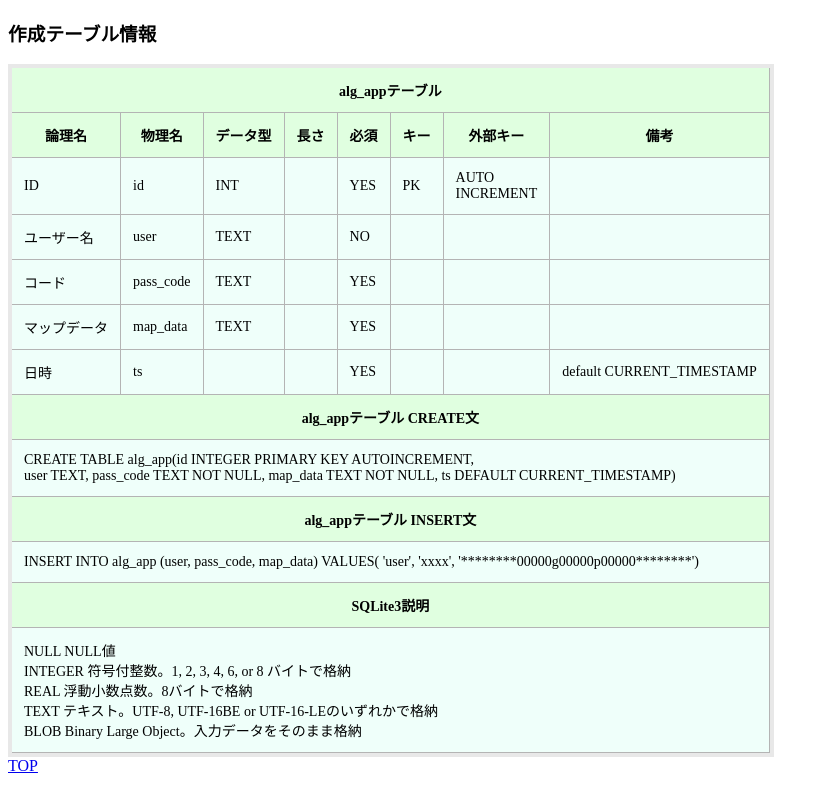
After one commit to NakasatoH/Syuproject, a Django app: page /algApp/tableinfo/ in a window 1280 px wide. The commit adds this page. Shown: the whole page, without its empty margins (0-829 px from the left). Run offline with Django 3.2, Linux system fonts and the light colour scheme.

```diff
--- a/SyuProject/settings.py
+++ b/SyuProject/settings.py
@@ -77,7 +77,7 @@
 DATABASES = {
     'default': {
         'ENGINE': 'django.db.backends.sqlite3',
-        'NAME': os.path.join(BASE_DIR, 'db.sqlite3'),
+        'NAME': os.path.join(BASE_DIR, 'sp.sqlite3'),
     }
 }
 
--- a/algApp/urls.py
+++ b/algApp/urls.py
@@ -7,5 +7,6 @@
     url(r'^imagemove/', views.imagemove, name='imagemove'),
     url(r'^movesample/', views.movesample, name='movesample'),
     url(r'^ddplusmove/', views.ddpulsmove, name='ddplusmove'),
-    url(r'^createmap/', views.createmap, name='createmap')
+    url(r'^createmap/', views.createmap, name='createmap'),
+    url(r'^tableinfo/', views.tableinfo, name='tableinfo'),
 ]
--- a/algApp/views.py
+++ b/algApp/views.py
@@ -1,13 +1,10 @@
 # -*- coding:utf-8 -*-
 
 
+import configparser
+from numpy import *
 from django.shortcuts import render
-import configparser
-import sys
-import io
-import json
-from numpy import *
-from django.http import HttpResponse
+import sqlite3
 
 
 def index(request):
@@ -89,9 +86,9 @@
     # result.htmlへ
     if request.method == "POST":
         mapData = ""
-        mes = ""
+        mapStr = ""
         uid = ""
-        root = ""
+        root = "ルートデータ無し　createResult.html　へ"
         pPositionX = ""  # プレイヤーのx座標
         pPositionY = ""  # 〃        y座標
         try:
@@ -109,13 +106,14 @@
             cnt = 0
             for y in range(0, 10):
                 for x in range(0, 10):
-                    mes = str(mes) + str(c_map[y][x])
+                    mapStr = str(mapStr) + str(c_map[y][x])
             uid = request.POST['uniqueId']
-            print('uniqueID : ' + str(uid) + ' c_map: ' + str(mes))
+            print('uniqueID : ' + str(uid) + ' c_map: ' + str(mapStr))
         except:
             print("取得できず")
 
-        if root == 'next':
+        # createResult  -> ddPulsMove.html
+        if root == 'toPlay':
             try:
                 mapData = request.POST['mapData']
                 pPositionX = request.POST['pX']
@@ -146,15 +144,74 @@
                 'cvs_height': cvs_height,
             }
             return render(request, 'ddPlusMove.html', data)
-        else:
+        elif root == 'toResult':
+            user = ''
+            passCode = ""
+
+            # NULL許可
+            try:
+                user = request.POST['user']
+            except:
+                print("ユーザー名なし")
+            if(user == ''):
+                user = "NoName"
+
+            # パスコード取得　NOTNULL
+            try:
+                passCode = request.POST['passCode']
+            except:
+                print("requestエラー　障害在り")
+
+            # データベース接続
+            connector = sqlite3.connect("sp.sqlite3")
+
+            # SQL文作成 sv_user テーブル作成 sql
+            sql = "CREATE TABLE alg_app(id INTEGER PRIMARY  KEY AUTOINCREMENT, user TEXT, pass_code TEXT NOT NULL, map_data TEXT NOT NULL, ts DEFAULT CURRENT_TIMESTAMP )"
+            try:
+                # SQL文実行
+                connector.execute(sql)
+                # SQL文更新
+                connector.commit()
+            except:
+                print("DB作成済み")
+            connector.close()
+
+            connector = sqlite3.connect("sp.sqlite3")
+            try:
+                # 必ずu""でユニコードに変換すること
+                connector.execute(u"INSERT INTO alg_app(user, pass_code, map_data) VALUES( ?,?,? )",
+                                  (user, passCode, mapStr))
+                ins_mes = str("alg_appテーブルに、ユーザー名：【") + str(user) + str("】 パスコード：【") + str(passCode) + str(
+                    "】 mapStr：【") + str(mapStr) + str("】")
+            except:
+                ins_mes = "データベース INSERT エラー"
+            connector.commit()
+            connector.close()
             data = {
                 'uid': uid,
                 'mapData': c_map
             }
             return render(request, 'createResult.html', data)
+        # 条件を満たしていないためResult画面ではなくCreateMap.htmlに戻す
+        elif root == 'toCreate':
+            inifile = configparser.ConfigParser()  # SafeConfigParser()から名称変更
+            inifile.read('static/config/stageSample01.ini', encoding='utf-8')
+
+            # Configファイルから設定情報を取得
+            block_size = inifile.get('settings', 'block_size')
+            cvs_width = inifile.get('settings', 'canvas_width')
+            cvs_height = inifile.get('settings', 'canvas_height')
+            old_map = ""
+            data = {
+                'block_size': block_size,
+                'cvs_width': cvs_width,
+                'cvs_height': cvs_height,
+                'old_map': old_map,
+            }
+            return render(request, 'createMap.html', data)
             # createMap.htmlへ
     elif request.method == "GET":  # mapという変数名を生成してエラーを確認。
-
+        print("get")
         inifile = configparser.ConfigParser()  # SafeConfigParser()から名称変更
         inifile.read('static/config/stageSample01.ini', encoding='utf-8')
 
@@ -174,3 +231,7 @@
             'old_map': old_map,
         }
         return render(request, 'createMap.html', data)
+
+
+def tableinfo(request):
+    return render(request, 'tableInfo.html')
--- a/static/js/ddPlusMoveBack.js
+++ b/static/js/ddPlusMoveBack.js
@@ -18,7 +18,7 @@
 // 画像パスを画像obj.srcに設定
 imageB.src = block_bSrc;
 imageG.src = goalSrc;
-haikei.src = umiSrc + "?" + new Date().getTime();
+haikei.src = haikeiSrc + "?" + new Date().getTime();
 // 画像の初回ロード時に画像を表示する
 imageB.onload = (function () {
     iBFlg = true;
--- a/static/js/result.js
+++ b/static/js/result.js
@@ -25,7 +25,7 @@
 imageB.src = block_bSrc;
 imageG.src = goalSrc;
 imageP.src = akitoSrc;
-haikei.src = umiSrc + "?" + new Date().getTime();
+haikei.src = haikeiSrc + "?" + new Date().getTime();
 
 // 画像の初回ロード時に画像を表示する
 imageB.onload = (function () {
--- a/templates/createResult.html
+++ b/templates/createResult.html
@@ -41,7 +41,7 @@
         var mapData = {{ mapData|safe }};
         var block_bSrc = "{% static 'img/block_b.png' %}";
         var goalSrc = "{% static 'img/goalFlag.png' %}";
-        var umiSrc = "{% static 'img/umi.jpg' %}";
+        var haikeiSrc = "{% static 'img/kusamura.jpg' %}";
         var akitoSrc = "{% static 'img/akito40.png' %}";
 
         var pX = 0;
@@ -82,7 +82,7 @@
     </div>
     <script type="text/javascript">
         function createMapPlay() {
-            document.getElementById("hiddenRoot").setAttribute("value", "next");
+            document.getElementById("hiddenRoot").setAttribute("value", "toPlay");
             document.getElementById("hiddenPX").setAttribute("value", pX);
             document.getElementById("hiddenPY").setAttribute("value", pY);
         }
--- a/templates/ddPlusMove.html
+++ b/templates/ddPlusMove.html
@@ -369,7 +369,7 @@
         var sunagauoSrc = "{% static 'img/sunagafish.png' %}";
         var block_b2Src = "{% static 'img/block_b2.png' %}";
         var block_bSrc = "{% static 'img/block_b.png' %}";
-        var umiSrc = "{% static 'img/umi.jpg' %}";
+        var haikeiSrc = "{% static 'img/kusamura.jpg' %}";
         var goalSrc = "{% static 'img/goalFlag.png' %}";
         var ebataSrc = "{% static 'img/ebata.jpg' %}";
         var dragSoundSrc = "{% static 'audio/switch01.mp3' %}";
@@ -520,6 +520,7 @@
     <script type="text/javascript" src="{% static 'js/ddPlusMoveBack.js' %}"></script>
     <script type="text/javascript" src="{% static 'js/click.js' %}"></script>
     <script type="text/javascript" src="{% static 'js/ddPlusMove.js' %}"></script>
+    <a href="{% url 'algApp:index' %}">TOP</a>
 </div>
 </body>
 </html>
--- a/templates/index.html
+++ b/templates/index.html
@@ -13,6 +13,7 @@
         <!--  -->
         <a href="{% url 'algApp:ddplusmove' %}">ddPlusMoveLink</a>
         <a href="{% url 'algApp:createmap' %}">createMapLink</a>
+        <a href="{% url 'algApp:tableinfo' %}">tableInfo</a>
 </form>
 </body>
 </html>
--- /dev/null
+++ b/templates/tableInfo.html
@@ -0,0 +1,101 @@
+<!DOCTYPE html>
+<html lang="ja">
+<head>
+    <meta charset="UTF-8">
+    <title>adminテーブル情報等</title>
+    <style type="TEXT/css">
+        *{
+            font-family: meiryo UI;
+        }
+        table{
+            border: solid 4px #e8e8e8;
+            width: auto;
+            border-spacing: 0;
+            font-size:14px;
+
+        }
+        th,td{
+            font-size:14px;
+            padding: 12px;
+            border-bottom: solid 1px #b4b4b4;
+            border-right: solid 1px #b4b4b4;
+        }
+        th{
+            background: rgba(100,255,100,0.2);
+        }
+        td{
+            background: rgba(100,255,200,0.1    );
+        }
+    </style>
+</head>
+<body>
+    <!-- 作成テーブル情報 -->
+    <h3>作成テーブル情報</h3>
+    <table>
+        <tr>
+            <th colspan="8">alg_appテーブル</th>
+        </tr>
+        <!-- 項目一覧 -->
+        <tr>
+            <th>論理名</th><th>物理名</th><th>データ型</th><th>長さ</th>
+            <th>必須</th><th>キー</th><th>外部キー</th><th>備考</th>
+        </tr>
+        <!-- ID -->
+        <tr>
+            <td>ID</td><td>id</td><td>INT</td><td></td>
+            <td>YES</td><td>PK</td><td>AUTO<br />INCREMENT</td><td></td>
+        </tr>
+        <!-- ユーザー名 -->
+        <tr>
+            <td>ユーザー名</td><td>user</td><td>TEXT</td><td></td>
+            <td>NO</td><td></td><td></td><td></td>
+        </tr>
+        <!-- パスコード -->
+        <tr>
+            <td>コード</td><td>pass_code</td><td>TEXT</td><td>
+        </td><td>YES</td><td></td><td></td><td></td>
+        </tr>
+        <!-- マップデータ -->
+        <tr>
+            <td>マップデータ</td><td>map_data</td><td>TEXT</td><td></td>
+            <td>YES</td><td></td><td></td><td></td>
+        </tr>
+        <!-- 投稿日時  datetime('2017-01-01 11:11:11') as datetime; -->
+        <tr>
+            <td>日時</td><td>ts</td><td></td><td></td>
+            <td>YES</td><td></td><td></td><td>default CURRENT_TIMESTAMP</td>
+        </tr>
+        <!-- Create文-->
+        <tr>
+            <th colspan="8">alg_appテーブル CREATE文</th>
+        </tr>
+        <tr>
+            <td colspan="8">
+                CREATE TABLE alg_app(id INTEGER PRIMARY KEY AUTOINCREMENT,<br />
+                user TEXT, pass_code TEXT NOT NULL, map_data TEXT NOT NULL, ts DEFAULT CURRENT_TIMESTAMP)
+            </td>
+        </tr>
+        <tr>
+            <th colspan="8">alg_appテーブル INSERT文</th>
+        </tr>
+        <tr>
+            <td colspan="8">
+                INSERT INTO alg_app (user, pass_code, map_data)
+                VALUES( 'user', 'xxxx', '********00000g00000p00000********')
+            </td>
+        </tr>
+        <tr>
+            <th colspan="8">SQLite3説明</th>
+        </tr>
+        <tr>
+            <td colspan="8">NULL       NULL値<br />
+                INTEGER    符号付整数。1, 2, 3, 4, 6, or 8 バイトで格納<br />
+                REAL       浮動小数点数。8バイトで格納<br />
+                TEXT       テキスト。UTF-8, UTF-16BE or UTF-16-LEのいずれかで格納<br />
+                BLOB       Binary Large Object。入力データをそのまま格納
+            </td>
+        </tr>
+    </table>
+<a href="{% url 'algApp:index' %}">TOP</a>
+</body>
+</html>
```
Also changed, not shown: static/js/createMap.js (+22 -1 lines), templates/createMap.html (+5 -3 lines), db.sqlite3 (deleted), sp.sqlite3 (added), static/img/kusamura.jpg (added), static/img/news.png.
